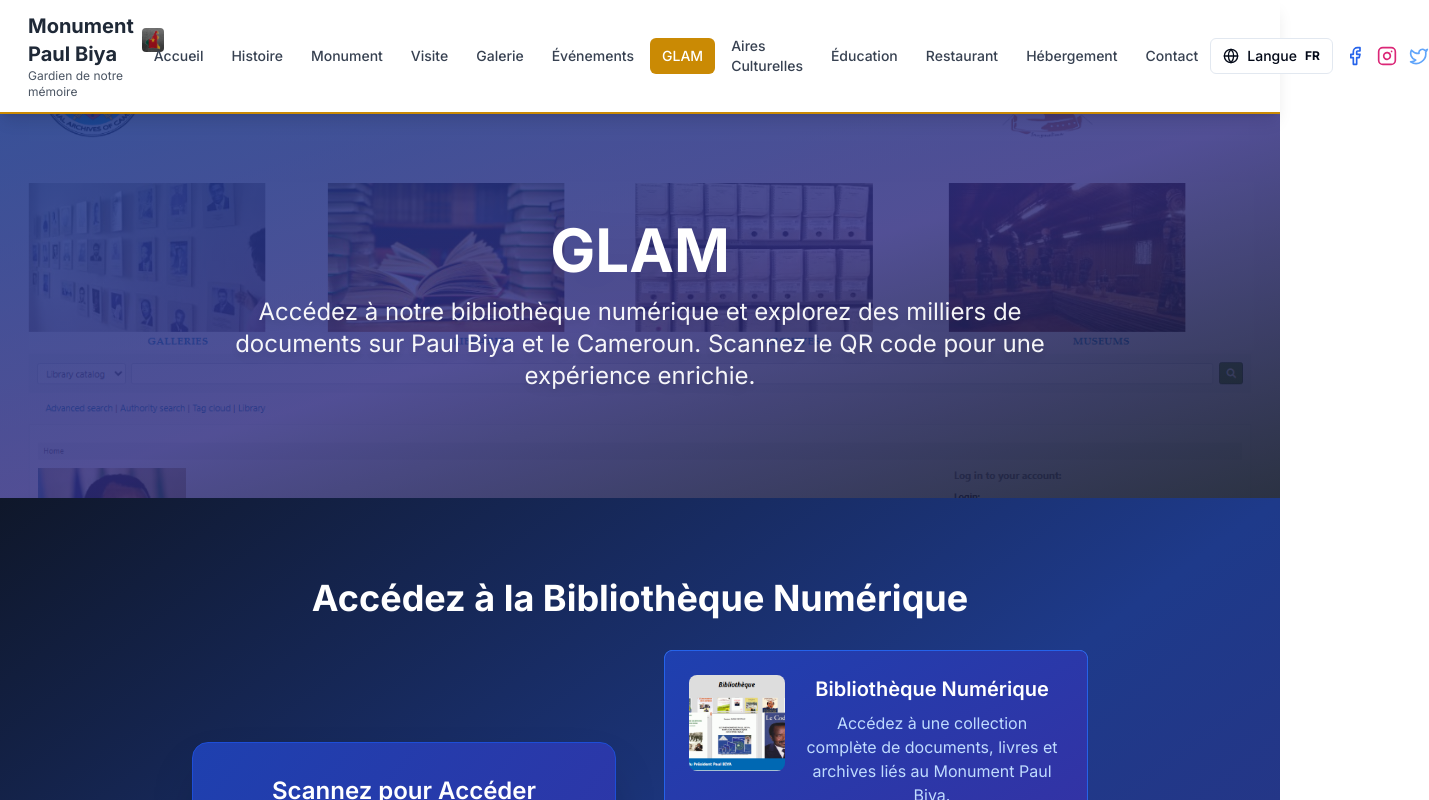
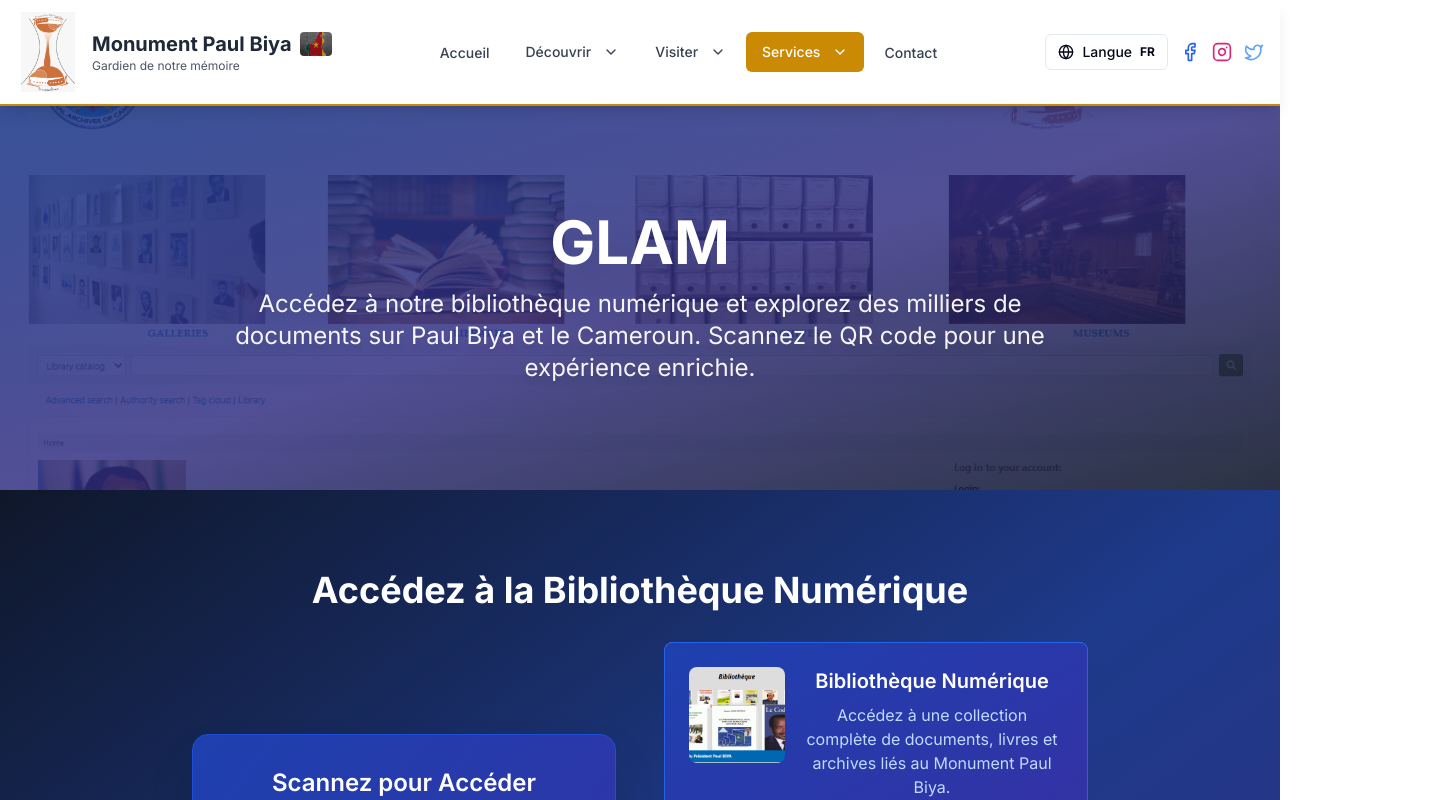
Before and after one commit to Alfredmamia/monument-PB, a React (Vite) app: page /glam in a window 1280 px wide. Shown: the top 800 px of the page, 1429 px wide, since content can reach past the window. Built offline with nearby package versions, Linux system fonts and the light colour scheme.

Commit message:
Réorganisation de la navigation avec sous-menus

```diff
--- a/src/components/Header.tsx
+++ b/src/components/Header.tsx
@@ -1,8 +1,13 @@
-
 import React, { useState } from 'react';
 import { Button } from '@/components/ui/button';
 import { Sheet, SheetContent, SheetTrigger, SheetTitle } from '@/components/ui/sheet';
-import { Menu, Facebook, Instagram, Twitter } from 'lucide-react';
+import {
+  DropdownMenu,
+  DropdownMenuContent,
+  DropdownMenuItem,
+  DropdownMenuTrigger,
+} from '@/components/ui/dropdown-menu';
+import { Menu, Facebook, Instagram, Twitter, ChevronDown } from 'lucide-react';
 import { Link, useLocation } from 'react-router-dom';
 import { useLanguage } from '@/contexts/LanguageContext';
 import LanguageSelector from '@/components/LanguageSelector';
@@ -12,28 +17,44 @@ const Header = () => {
   const location = useLocation();
   const { t } = useLanguage();
 
-  const navItems = [
+  const mainNavItems = [
     { label: t('nav.home'), path: '/' },
+    {
+      label: 'Découvrir',
+      submenu: [
         { label: t('nav.history'), path: '/histoire' },
         { label: 'Monument', path: '/monument' },
+        { label: t('nav.cultural-areas'), path: '/aires-culturelles' }
+      ]
+    },
+    {
+      label: 'Visiter',
+      submenu: [
         { label: t('nav.visit'), path: '/visite' },
         { label: t('nav.gallery'), path: '/galerie' },
-    { label: t('nav.events'), path: '/evenements' },
+        { label: t('nav.events'), path: '/evenements' }
+      ]
+    },
+    {
+      label: 'Services',
+      submenu: [
         { label: t('nav.glam'), path: '/glam' },
-    { label: t('nav.cultural-areas'), path: '/aires-culturelles' },
         { label: t('nav.education'), path: '/education' },
         { label: t('nav.restaurant'), path: '/restaurant' },
-    { label: t('nav.accommodation'), path: '/hebergement' },
+        { label: t('nav.accommodation'), path: '/hebergement' }
+      ]
+    },
     { label: t('nav.contact'), path: '/contact' }
   ];
 
   const isActive = (path: string) => location.pathname === path;
+  const isSubmenuActive = (submenu: any[]) => submenu.some(item => isActive(item.path));
 
   return (
     <header className="bg-white shadow-lg sticky top-0 z-50 border-b-2 border-yellow-600">
       <nav className="container mx-auto px-4 py-3">
         <div className="flex justify-between items-center">
-          {/* Logo avec le nouveau design */}
+          {/* Logo avec le design de l'image */}
           <Link to="/" className="flex items-center space-x-3">
             <div className="relative">
               <img
@@ -55,13 +76,46 @@ const Header = () => {
             </div>
           </Link>
 
-          {/* Navigation Desktop */}
+          {/* Navigation Desktop avec sous-menus */}
           <div className="hidden lg:flex items-center space-x-1">
-            {navItems.map((item) => (
+            {mainNavItems.map((item, index) => (
+              <div key={index}>
+                {item.submenu ? (
+                  <DropdownMenu>
+                    <DropdownMenuTrigger asChild>
+                      <Button
+                        variant="ghost"
+                        className={`px-4 py-2 rounded-md text-sm font-medium transition-colors flex items-center space-x-1 ${
+                          isSubmenuActive(item.submenu)
+                            ? 'bg-yellow-600 text-white'
+                            : 'text-gray-700 hover:bg-yellow-100 hover:text-yellow-800'
+                        }`}
+                      >
+                        <span>{item.label}</span>
+                        <ChevronDown className="w-4 h-4" />
+                      </Button>
+                    </DropdownMenuTrigger>
+                    <DropdownMenuContent align="start" className="w-56">
+                      {item.submenu.map((subItem, subIndex) => (
+                        <DropdownMenuItem key={subIndex} asChild>
                           <Link
-                key={item.path}
+                            to={subItem.path}
+                            className={`w-full px-3 py-2 text-sm transition-colors ${
+                              isActive(subItem.path)
+                                ? 'bg-yellow-100 text-yellow-800 font-medium'
+                                : 'text-gray-700 hover:bg-yellow-50'
+                            }`}
+                          >
+                            {subItem.label}
+                          </Link>
+                        </DropdownMenuItem>
+                      ))}
+                    </DropdownMenuContent>
+                  </DropdownMenu>
+                ) : (
+                  <Link
                     to={item.path}
-                className={`px-3 py-2 rounded-md text-sm font-medium transition-colors ${
+                    className={`px-4 py-2 rounded-md text-sm font-medium transition-colors ${
                       isActive(item.path)
                         ? 'bg-yellow-600 text-white'
                         : 'text-gray-700 hover:bg-yellow-100 hover:text-yellow-800'
@@ -69,6 +123,8 @@ const Header = () => {
                   >
                     {item.label}
                   </Link>
+                )}
+              </div>
             ))}
           </div>
 
@@ -100,12 +156,33 @@ const Header = () => {
               <SheetContent side="right" className="w-80">
                 <SheetTitle className="sr-only">Mobile Navigation</SheetTitle>
                 <div className="flex flex-col space-y-4 mt-8">
-                  {navItems.map((item) => (
+                  {mainNavItems.map((item, index) => (
+                    <div key={index}>
+                      {item.submenu ? (
+                        <div className="space-y-2">
+                          <div className="px-4 py-2 text-base font-semibold text-gray-800 border-b border-gray-200">
+                            {item.label}
+                          </div>
+                          {item.submenu.map((subItem, subIndex) => (
                             <Link
-                      key={item.path}
+                              key={subIndex}
+                              to={subItem.path}
+                              onClick={() => setIsOpen(false)}
+                              className={`block px-6 py-2 text-sm transition-colors ${
+                                isActive(subItem.path)
+                                  ? 'bg-yellow-600 text-white font-medium'
+                                  : 'text-gray-600 hover:bg-yellow-100'
+                              }`}
+                            >
+                              {subItem.label}
+                            </Link>
+                          ))}
+                        </div>
+                      ) : (
+                        <Link
                           to={item.path}
                           onClick={() => setIsOpen(false)}
-                      className={`px-4 py-3 rounded-lg text-base font-medium transition-colors ${
+                          className={`block px-4 py-3 rounded-lg text-base font-medium transition-colors ${
                             isActive(item.path)
                               ? 'bg-yellow-600 text-white'
                               : 'text-gray-700 hover:bg-yellow-100'
@@ -113,6 +190,8 @@ const Header = () => {
                         >
                           {item.label}
                         </Link>
+                      )}
+                    </div>
                   ))}
                   <div className="flex justify-center space-x-4 pt-6 border-t">
                     <Facebook className="w-6 h-6 text-blue-600 cursor-pointer" />
```
Lines whose indentation alone changed are shown as unchanged.
